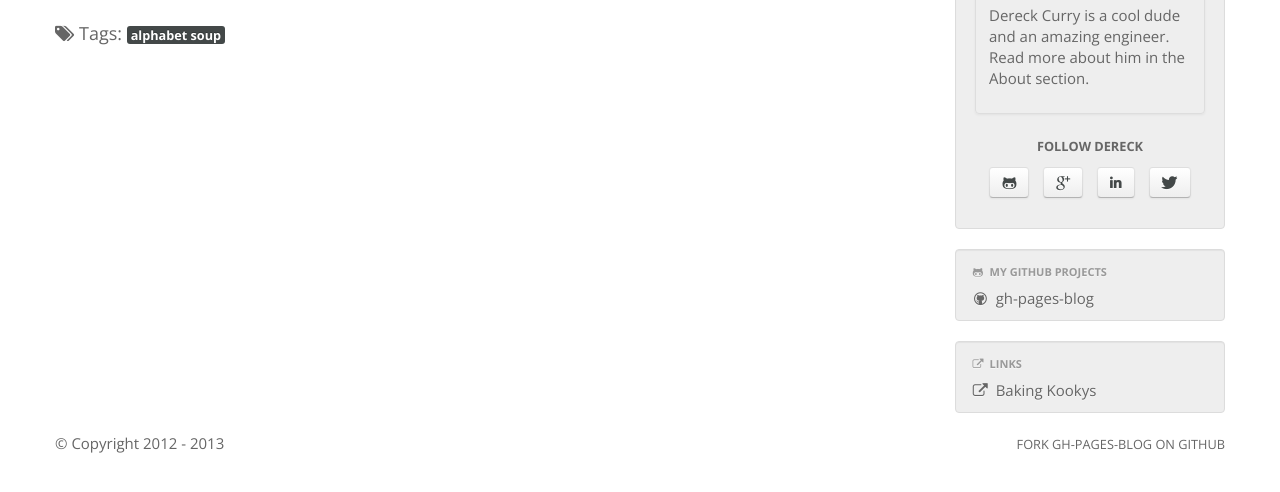
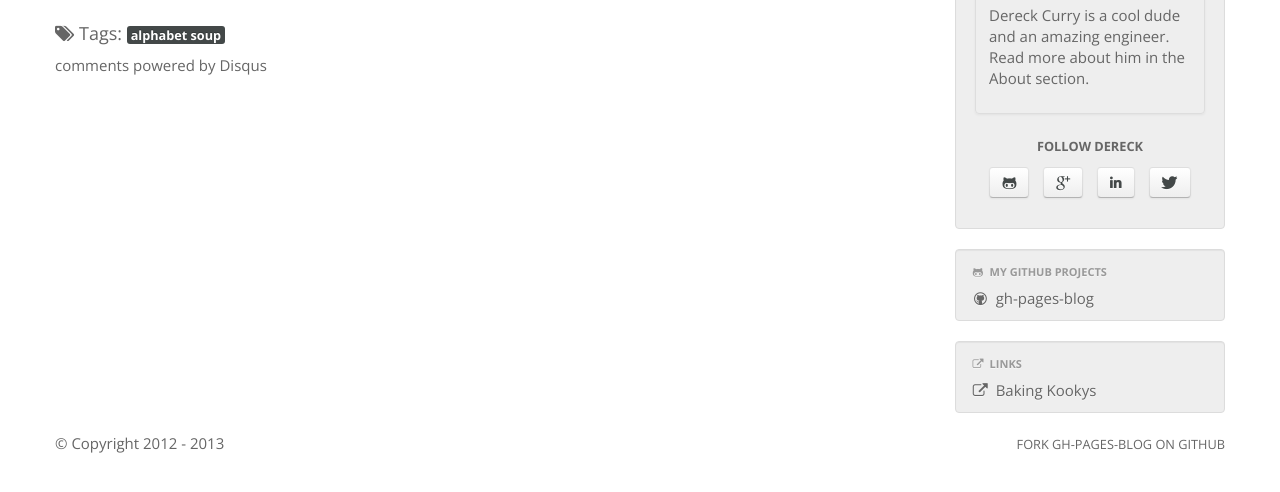
Before and after one commit to thedereck/thedereck.github.com, a Jekyll site: the page built from _posts/2012-12-30-end-of-the-year.md, in a window 1280 px wide, cut to the strip 292-784 px from the top of the page. Built offline with Jekyll 4.4.1, drawn with Linux system fonts in a browser that asks for light colours; comment, search, counter and statistics services are not loaded.

Commit message:
Initial Disqus support

```diff
--- a/_config.yml
+++ b/_config.yml
@@ -131,6 +131,10 @@
     enabled : true
     image : http://www.gravatar.com/avatar/2f8947394b8acb62ed0f08df91055f27.png?s=200
 
+disqus :
+  enabled : true
+  shortname : TheDereck
+
 analytics :
   enabled : true
   google_analytics :
--- /dev/null
+++ b/_includes/body/sections/javascript/post/disqus.html
@@ -0,0 +1,12 @@
+{% if site.disqus.enabled %}
+<script type="text/javascript">
+    var disqus_shortname = '{{ site.disqus.shortname }}';
+
+    /* * * DON'T EDIT BELOW THIS LINE * * */
+    (function() {
+        var dsq = document.createElement('script'); dsq.type = 'text/javascript'; dsq.async = true;
+        dsq.src = '//' + disqus_shortname + '.disqus.com/embed.js';
+        (document.getElementsByTagName('head')[0] || document.getElementsByTagName('body')[0]).appendChild(dsq);
+    })();
+</script>
+{% endif %}
--- a/_includes/post-body.html
+++ b/_includes/post-body.html
@@ -40,6 +40,10 @@
 						{% endfor %}
 					</p>
 					{% endif %}
+
+					<div id="disqus_thread"></div>
+					<noscript>Please enable JavaScript to view the <a href="http://disqus.com/?ref_noscript">comments powered by Disqus.</a></noscript>
+    				<a href="http://disqus.com" class="dsq-brlink">comments powered by <span class="logo-disqus">Disqus</span></a>
 				</div>
 			</div>
 			{% include body/row-right.html %}
@@ -47,4 +51,5 @@
 		{% include body/sections/footer.html %}
 	</div>
 	{% include body/sections/javascript.html %}
+	{% include body/sections/javascript/post/disqus.html %}
 </body>
```
